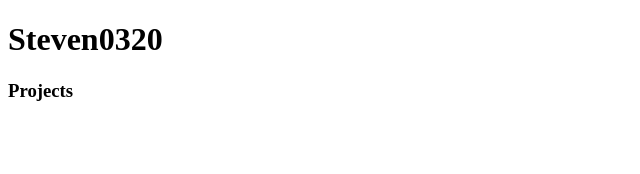
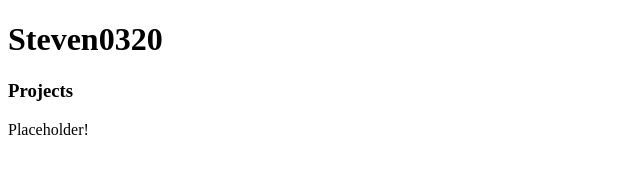
Before and after one commit to Steven0320/Steven0320, a plain HTML site: page index.html in a window 1280 px wide. Shown: the whole page, without its empty margins (0-640 px from the left). Drawn offline with Linux system fonts and the light colour scheme.

Commit message:
Update index.html

```diff
--- a/index.html
+++ b/index.html
@@ -9,6 +9,6 @@
     </span>
   </body>
   <footer>
-
+    Placeholder!
   </footer>
 </html>
```
